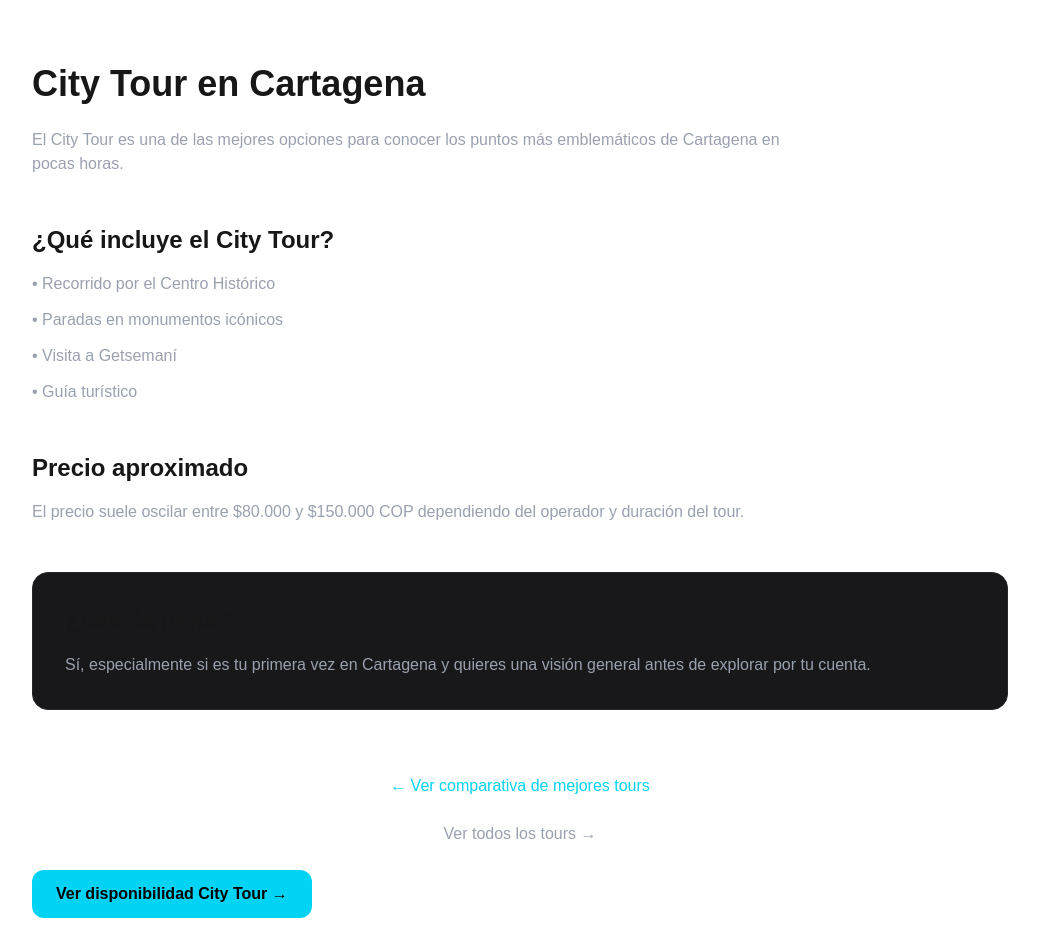
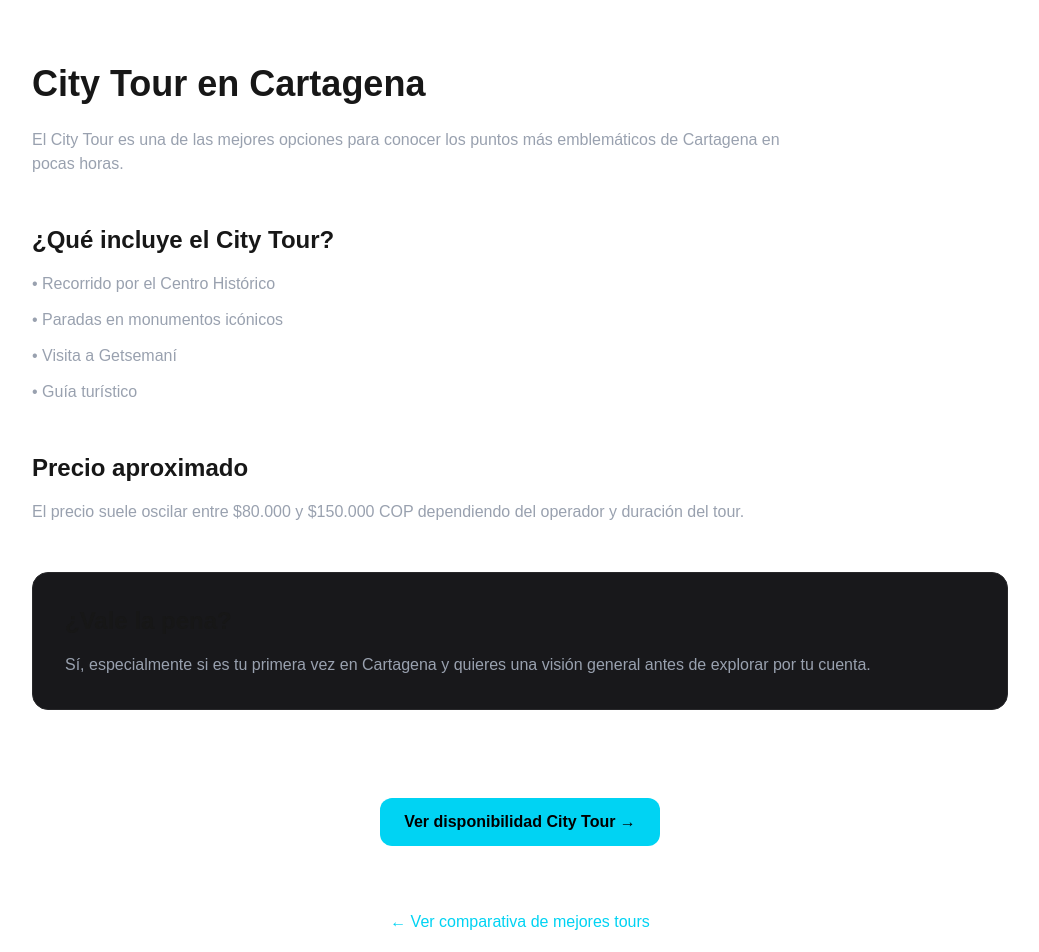
Before and after one commit to Tavodev93/Viajasmart, a Next.js app: page /cartagena/tours/city-tour in a window 1280 px wide. Shown: the top 952 px of the page, without its empty margins (120-1159 px from the left). Built offline with nearby package versions, Linux system fonts and the light colour scheme.

Commit message:
Finalize affiliate layout and internal linking

```diff
--- a/app/cartagena/tours/city-tour/page.tsx
+++ b/app/cartagena/tours/city-tour/page.tsx
@@ -45,6 +45,14 @@ export default function CityTour() {
         </p>
       </section>
 
+      <div className="mt-16 text-center">
+        <AffiliateButton
+          href="https://www.getyourguide.es/cartagena-de-indias-l362/visita-compartida-a-pie-cartagena-centro-historico-y-getsemani-t453794/?partner_id=C5W2W5Y&utm_medium=online_publisher"
+          label="Ver disponibilidad City Tour →"
+          eventName="click_city_tour"
+        />
+      </div>
+
       <section className="mt-16 text-center">
         <Link
           href="/cartagena/mejores-tours"
@@ -62,11 +70,6 @@ export default function CityTour() {
           Ver todos los tours →
         </Link>
       </section>
-      <AffiliateButton
-  href="https://www.getyourguide.es/cartagena-de-indias-l362/visita-compartida-a-pie-cartagena-centro-historico-y-getsemani-t453794/?partner_id=C5W2W5Y&utm_medium=online_publisher"
-  label="Ver disponibilidad City Tour →"
-  eventName="click_city_tour"
-/>
     </main>
   );
 }
```
